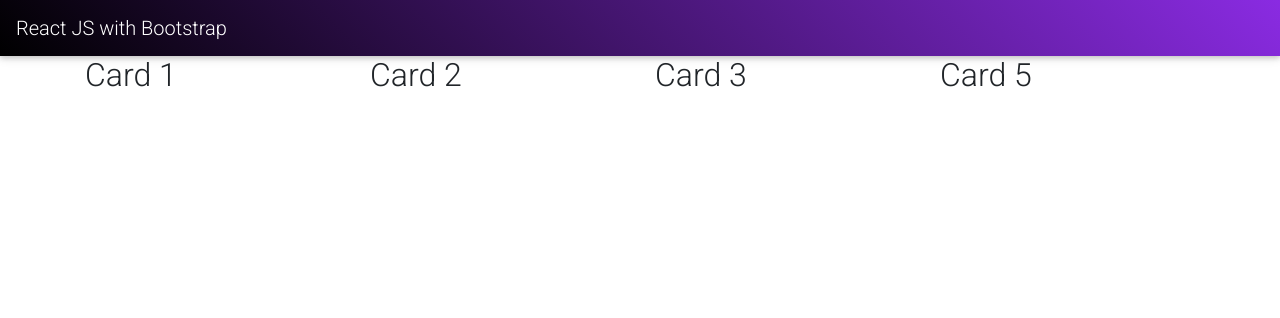
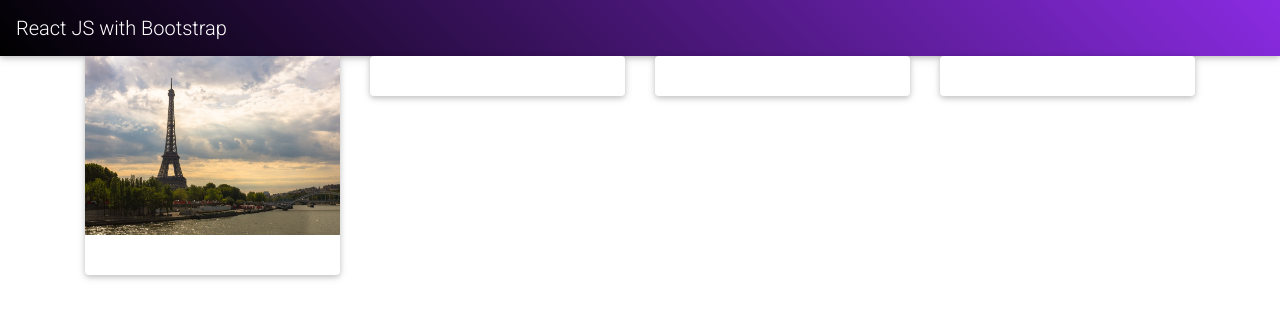
Before and after one commit to sbkzoomin/react-with-bootstrap, a React (Create React App) app: page / in a window 1280 px wide. Shown: the top 318 px of the page. Built offline with nearby package versions, Linux system fonts and the light colour scheme.

Commit message:
1 file modified, 1 added

```diff
--- a/src/Components/CountryCards.js
+++ b/src/Components/CountryCards.js
@@ -1,4 +1,5 @@
 import React from 'react';
+import card1 from '../assets/img/card_1.jpg';
 
 class CountryCards extends React.Component {
   render(){
@@ -7,16 +8,33 @@ class CountryCards extends React.Component {
         <div className="container">
           <div className="row">
             <div className="col-md-3">
-              <h2>Card 1</h2>
+             <div className='card'>
+             <img src={card1}/>
+              <div className='card-body'>
+
+              </div>
+             </div>
             </div>
             <div className="col-md-3">
-              <h2>Card 2</h2>
+              <div className='card'>
+              <div className='card-body'>
+
+              </div>
+             </div>
             </div>
             <div className="col-md-3">
-              <h2>Card 3</h2>
+              <div className='card'>
+              <div className='card-body'>
+
+              </div>
+             </div>
             </div>
             <div className="col-md-3">
-              <h2>Card 5</h2>
+              <div className='card'>
+              <div className='card-body'>
+
+              </div>
+             </div>
             </div>
           </div>
         </div>
```
